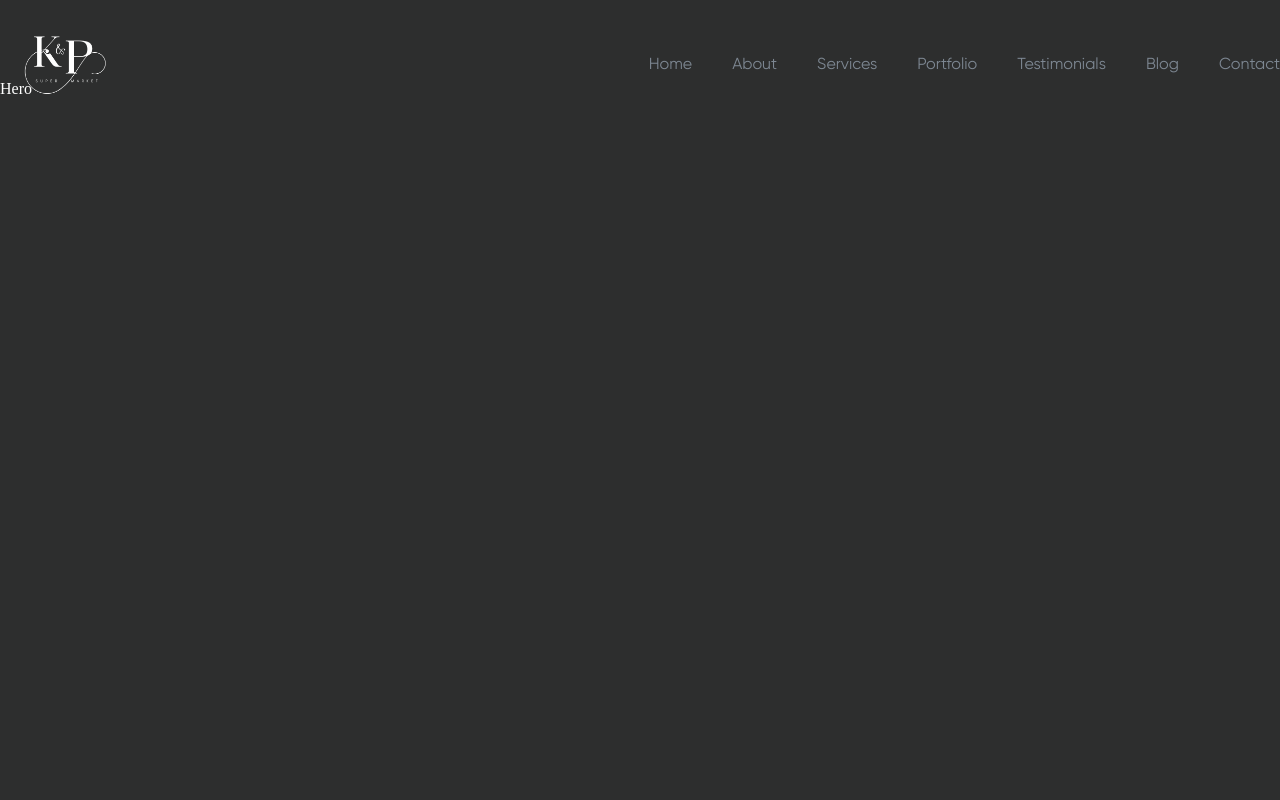
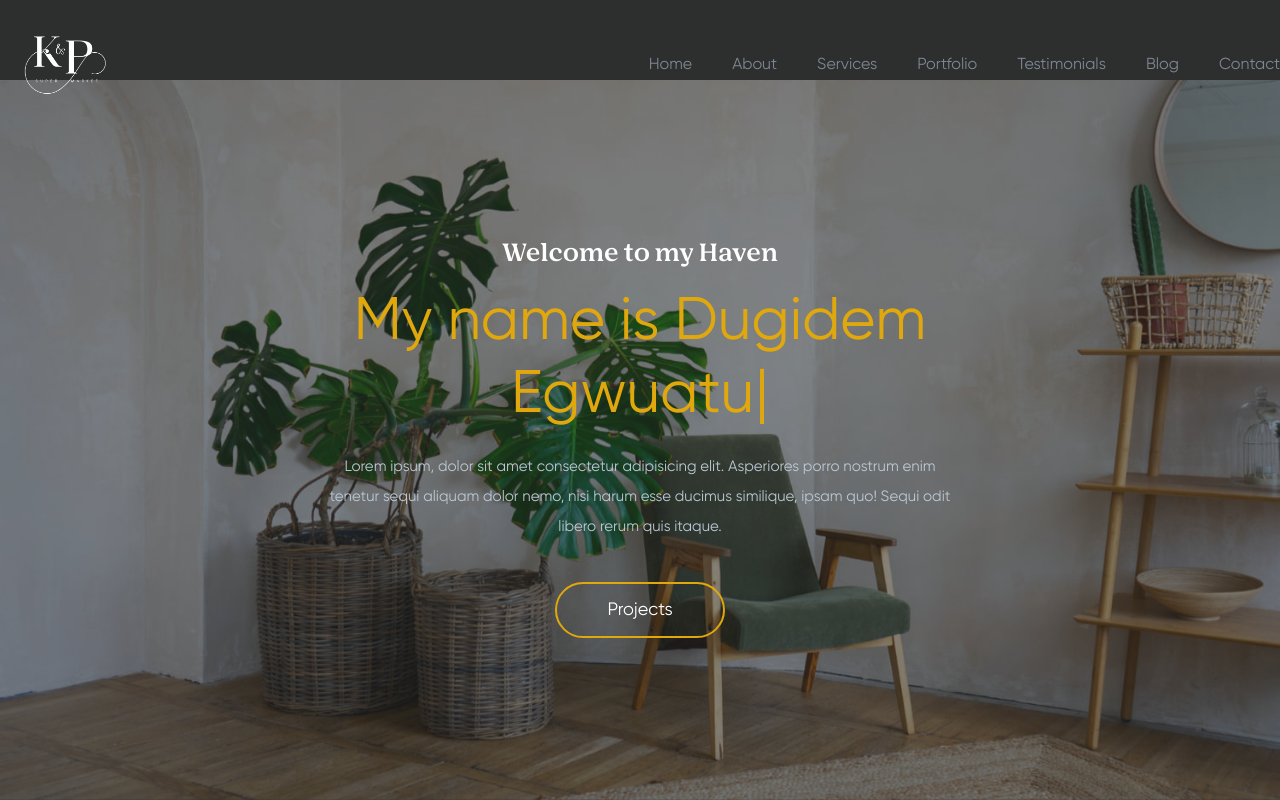
Before and after one commit to DeeNue36/Portfolio-Sample-1, a React (Vite) app: page / in a window 1280 px wide. Built offline with nearby package versions, Linux system fonts and the light colour scheme.

Commit message:
imports and hero section layout

```diff
--- a/src/components/home/Hero.jsx
+++ b/src/components/home/Hero.jsx
@@ -1,7 +1,26 @@
 import React from 'react'
+import { home } from '../data/dummydata'
+import Typewriter from 'typewriter-effect'
 
 export const Hero = () => {
     return (
-        <div>Hero</div>
+        <>
+            <section className="hero">
+                {home.map((homeVal, index) => (
+                    <div className="heroContainer">
+                        <h2>{homeVal.text} </h2>
+                    <h1>
+                        <Typewriter
+                            options = {{ strings: [`${homeVal.name}`, `${homeVal.post}`, `${homeVal.shortDesc}`], autoStart: true, loop: true }}
+                        />
+                    </h1>
+                    <p>{homeVal.longDesc}</p>
+                    <button className="primaryBtn">
+                        Projects
+                    </button>
+                    </div>
+                ))}
+            </section>
+        </>
     )
 }
```
